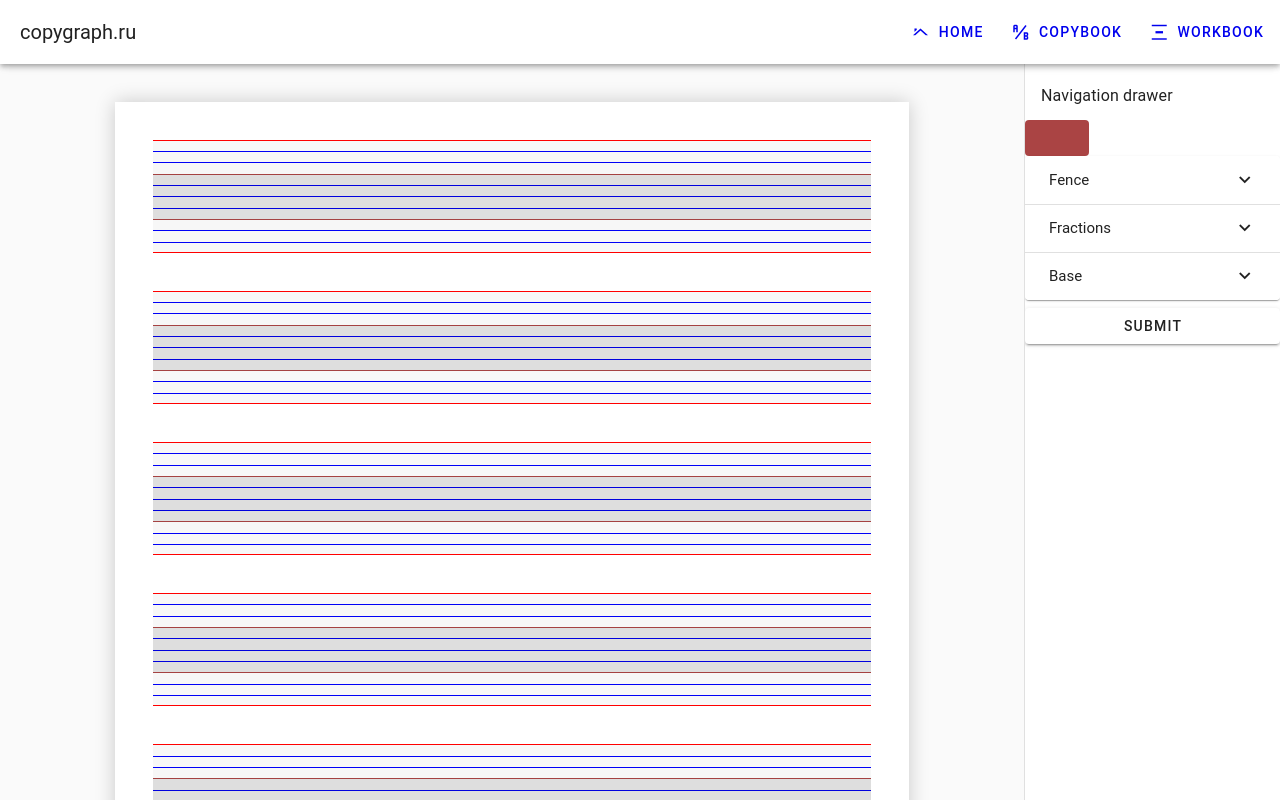
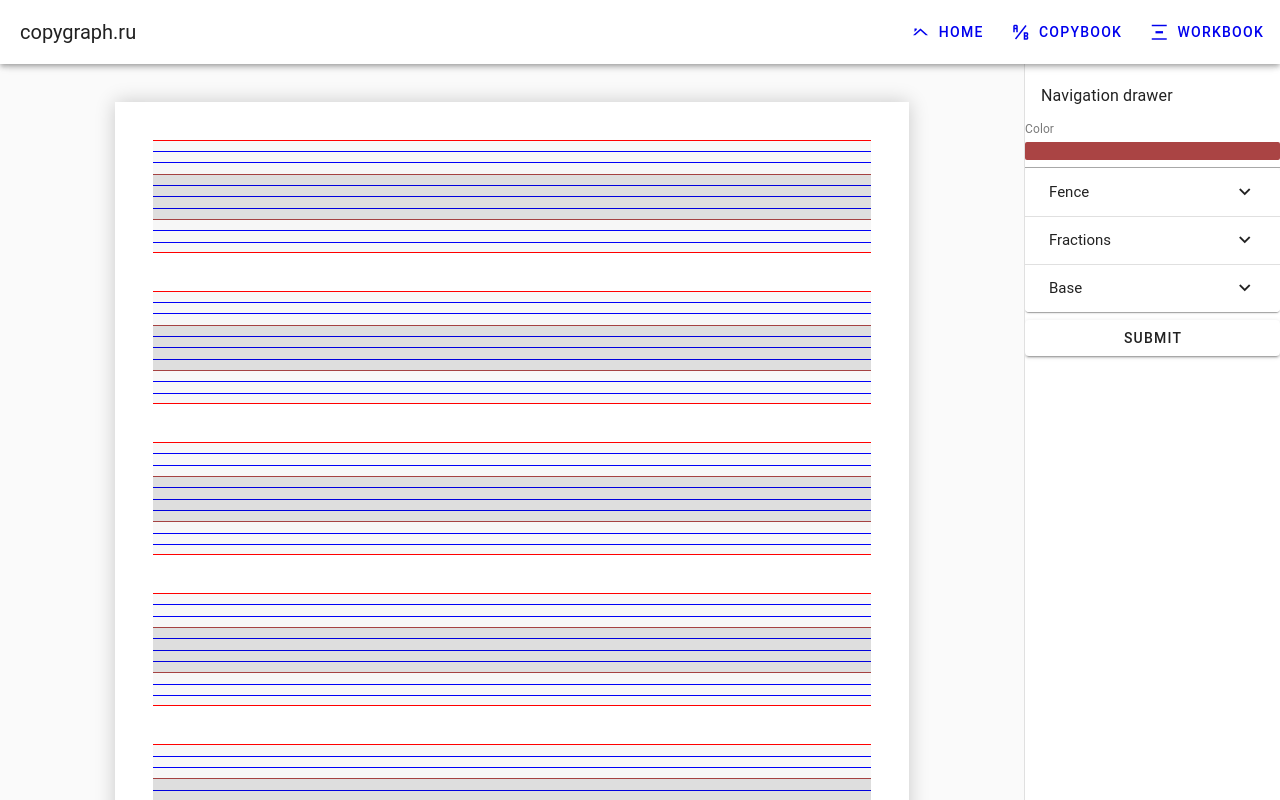
Before and after one commit to Loac/copygraph.ru, a Vue app: page /workbook in a window 1280 px wide. Shown: the top 800 px of the page. Built offline with nearby package versions, Linux system fonts and the light colour scheme.

Commit message:
ColorPicker

```diff
--- a/src/components/ColorPicker.vue
+++ b/src/components/ColorPicker.vue
@@ -1,13 +1,42 @@
 <template>
+
+<!--  <v-menu :close-on-content-click="false">-->
+<!--    <template v-slot:activator="{ props }">-->
+<!--      <v-btn-->
+<!--        v-bind="props"-->
+<!--        v-model="model"-->
+<!--        :style="swatchStyle(model)"-->
+<!--        elevation="0"-->
+<!--      ></v-btn>-->
+<!--    </template>-->
+<!--    <v-card>-->
+<!--      <v-card-text class="pa-0">-->
+<!--        <v-color-picker-->
+<!--          v-model="model"-->
+<!--          :hide-inputs="true"-->
+<!--          :modes="['rgb']"-->
+<!--          flat-->
+<!--        />-->
+<!--      </v-card-text>-->
+<!--    </v-card>-->
+<!--  </v-menu>-->
 
   <v-menu :close-on-content-click="false">
     <template v-slot:activator="{ props }">
-      <v-btn
+      <v-text-field
+        label="Color"
+        variant="underlined"
+        class="color-picker"
         v-bind="props"
         v-model="model"
-        :style="swatchStyle(model)"
-        elevation="0"
-      ></v-btn>
+        value=""
+        hide-details
+        :readonly="true"
+      >
+        <template v-slot:prepend-inner>
+          <div :style="swatchStyle(model)" class="color-picker__label"></div>
+        </template>
+      </v-text-field>
     </template>
     <v-card>
       <v-card-text class="pa-0">
@@ -30,13 +59,18 @@
 
   const swatchStyle = function(model: any) {
       return {
+        cursor: 'pointer',
         backgroundColor: model,
-        cursor: 'pointer',
-        // minWidth: 'var(--v-btn-height)',
       }
   }
 </script>
 
-<style scoped>
-
+<style>
+  .color-picker .color-picker__label {
+    border-radius: 2px;
+    height: 18px;
+    margin-top: 2px;
+    position: absolute;
+    width: 100%;
+  }
 </style>
--- a/src/views/WorkbookView.vue
+++ b/src/views/WorkbookView.vue
@@ -77,21 +77,11 @@
                   v-model="fence.baseBorderStyle"
                 ></StylePicker>
 
-                <v-menu :close-on-content-click="false">
-                  <template v-slot:activator="{ props }">
-                    <v-btn v-bind="props" :style="swatchStyle(fence.baseBorderColor)" elevation="0"></v-btn>
-                  </template>
-                  <v-card>
-                    <v-card-text class="pa-0">
-                      <v-color-picker
-                        v-model="fence.baseBorderColor"
-                        :hide-inputs="true"
-                        :modes="['rgb']"
-                        flat
-                      />
-                    </v-card-text>
-                  </v-card>
-                </v-menu>
+                <ColorPicker
+                  variant="underlined"
+                  hide-details
+                  v-model="fence.baseBorderColor"
+                />
               </div>
 
               <v-text-field
```
